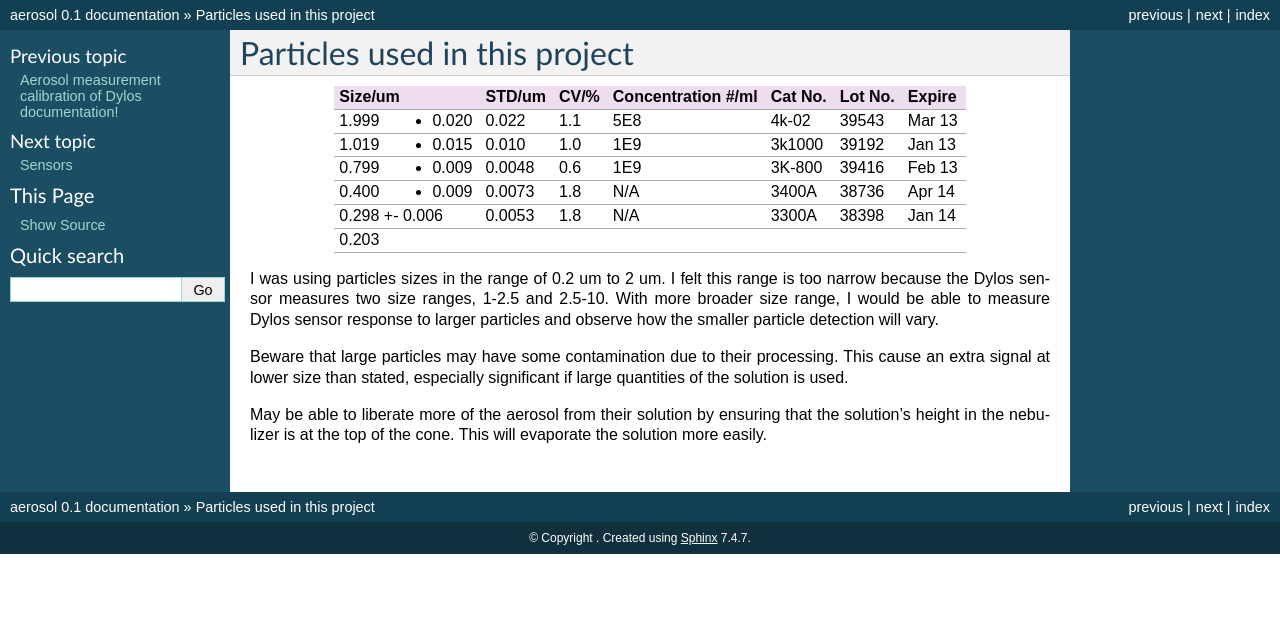
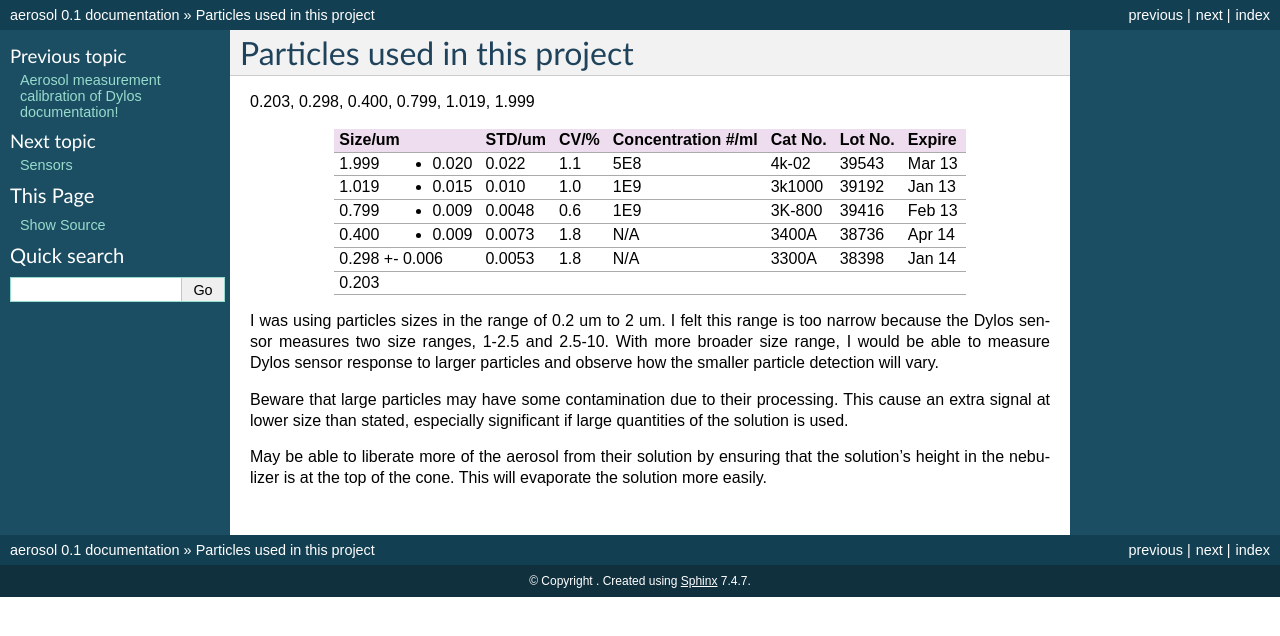
Before and after one commit to DancingQuanta/dylos-calibration, a Sphinx documentation site: the page built from docs/particles.rst, in a window 1280 px wide. Shown: the top 636 px of the page. Built offline with Sphinx 7.4.7, drawn with Linux system fonts in a browser that asks for light colours; pages that are not in the unit, such as notebooks, are missing from menus.

Commit message:
Made a list of particle sizes

```diff
--- a/docs/particles.rst
+++ b/docs/particles.rst
@@ -1,5 +1,7 @@
 Particles used in this project
 ==============================
+
+0.203, 0.298, 0.400, 0.799, 1.019, 1.999
 
 +-----------------+--------+------+--------------------+---------+---------+--------+
 | Size/um         | STD/um | CV/% | Concentration #/ml | Cat No. | Lot No. | Expire |
```
